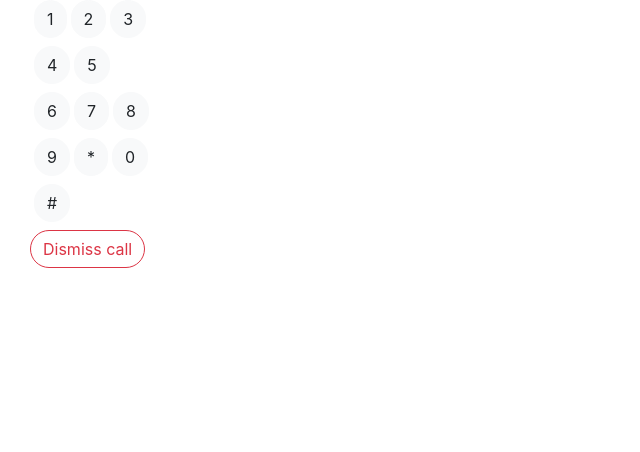
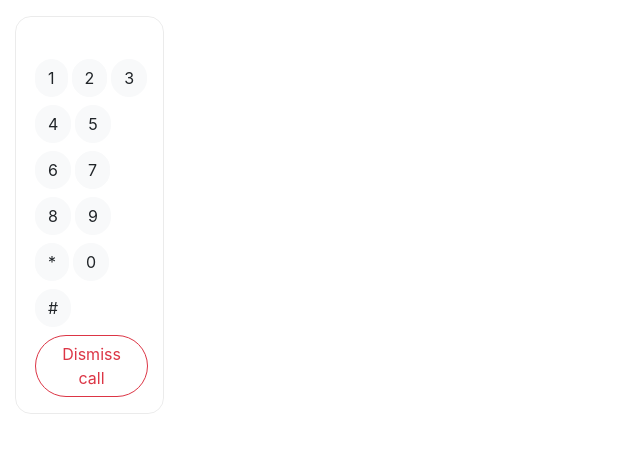
Before and after one commit to jensilva/ng-phone-component, an Angular app: page / in a window 1280 px wide. Shown: the top 452 px of the page, without its empty margins (0-640 px from the left). Built offline with nearby package versions, Linux system fonts and the light colour scheme.

Commit message:
feat: get keys on click

```diff
--- a/src/app/app.component.html
+++ b/src/app/app.component.html
@@ -2,9 +2,10 @@
 <link href="/node_modules/@fortawesome/fontawesome-free/css/fontawesome.css" rel="stylesheet">
 <section class="container row" id="phone-outline">
   <article class="col-sm-10" id="phone-display">
-    <article class="col-sm-2" id="phone-buttons">
-      <li type="none" class="btn btn-light mb-2 ml-1" *ngFor="let button of buttons">{{button}}</li>
-      <li type="none" class="btn btn-outline-danger">Dismiss call</li>
+    <article class="col-sm-2 mt-3" id="phone-buttons">
+      <input type="text" class="col mt-2" disabled [value]="buttonsPressed">
+      <li type="none" class="btn btn-light mt-2 ml-1" *ngFor="let button of buttons" (click)="getKeys(button)">{{button}}</li>
+      <li type="none" class="btn btn-outline-danger mt-2 ml-1 mb-3">Dismiss call</li>
     </article>
   </article>
 </section>
--- a/src/app/app.component.scss
+++ b/src/app/app.component.scss
@@ -1,3 +1,15 @@
+
+#phone-buttons{
+    border: 1px solid #00000014;
+    border-radius: 1em;
+}
+
+input{
+    border: none;
+    background-color: transparent;
+}
+
+
 .btn {
     border-radius: 3.25rem
 }
--- a/src/app/app.component.ts
+++ b/src/app/app.component.ts
@@ -8,5 +8,11 @@ import { Component } from '@angular/core';
 export class AppComponent {
   title = 'Phone';
   buttons = ['1', '2', '3', '4', '5', '6', '7', '8', '9', '*', '0', '#'];
-  buttonCall = true;
+  onCall = true;
+  buttonsPressed = '';
+
+  getKeys(key: string): string {
+    this.buttonsPressed += key;
+    return this.buttonsPressed;
+  }
 }
```
